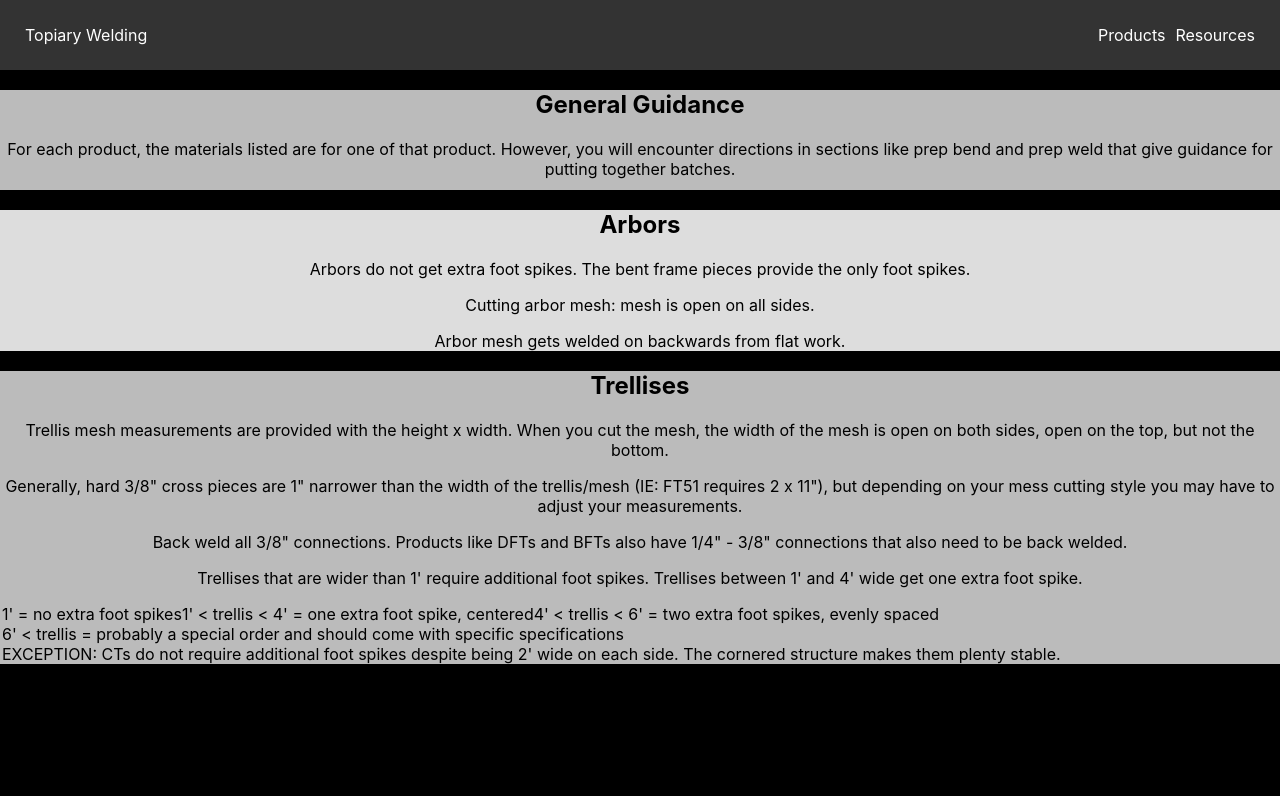
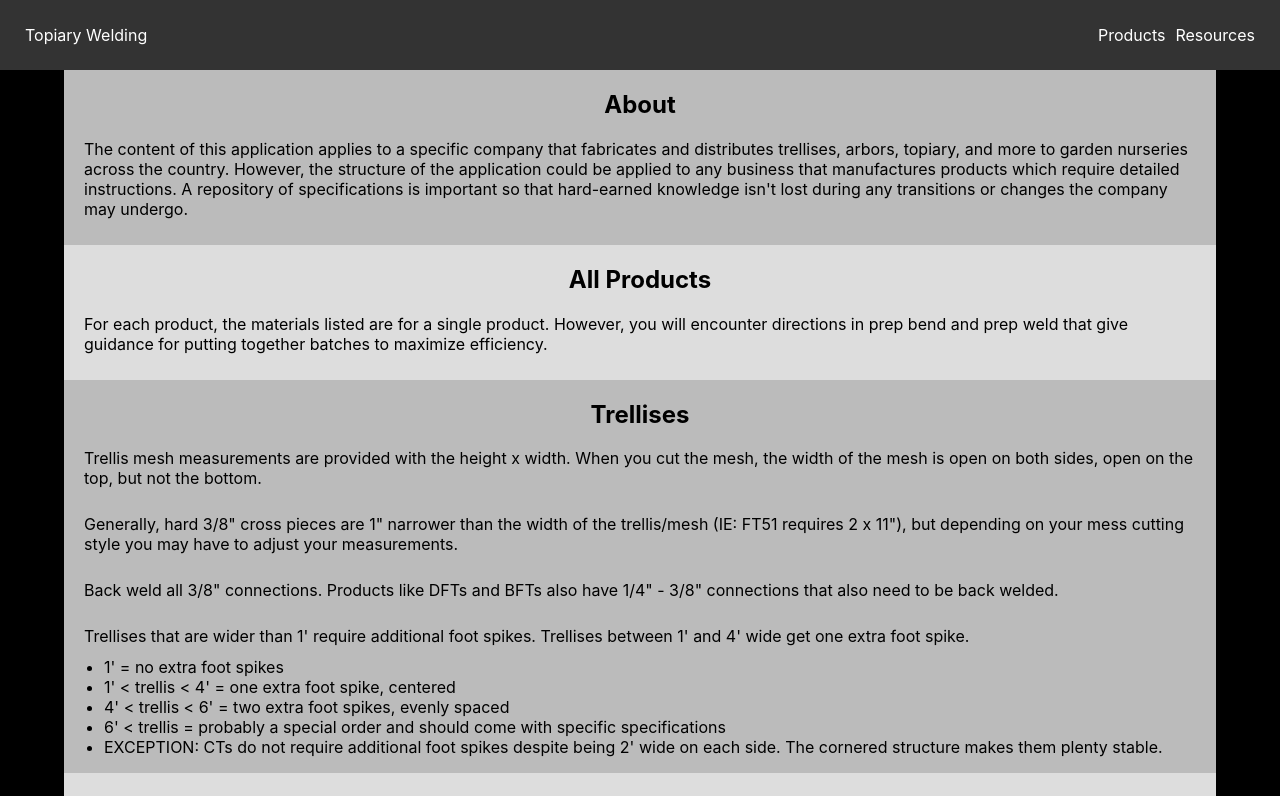
Before and after one commit to capnnemo2/at-product-guide, a React (Create React App) app: page /resources in a window 1280 px wide. Shown: the top 796 px of the page. Built offline with nearby package versions, Linux system fonts and the light colour scheme; no server answers.

Commit message:
Adds an about section to resources

```diff
--- a/src/Resources/Resources.css
+++ b/src/Resources/Resources.css
@@ -0,0 +1,19 @@
+.Resources {
+  display: flex;
+  flex-direction: column;
+  max-width: 90%;
+  margin: 0 auto;
+}
+
+.text-block {
+  text-align: left;
+  padding: 0 20px 10px 20px;
+}
+
+.trellis-feet {
+  list-style-type: disc;
+  text-align: left;
+  margin-top: -15px;
+  margin-left: 0;
+  display: block;
+}
--- a/src/Resources/Resources.js
+++ b/src/Resources/Resources.js
@@ -5,55 +5,49 @@ export default class Resources extends React.Component {
   render() {
     return (
       <div className="Resources">
-        {/* <section>
-          <p>
-            This page will include images and descriptions of the various jigs
-            and benders. It will also include general tips and guidelines. For
-            example: All arbors do not require additional foot spikes.
-          </p>
-          <p>
-            Perhaps this section will also include things like how to make top
-            rings?
-          </p>
-        </section> */}
         <section>
-          <h2>General Guidance</h2>
-          <p>
-            For each product, the materials listed are for one of that product.
-            However, you will encounter directions in sections like prep bend
-            and prep weld that give guidance for putting together batches.
+          <h2>About</h2>
+          <p className="text-block">
+            The content of this application applies to a specific company that
+            fabricates and distributes trellises, arbors, topiary, and more to
+            garden nurseries across the country. However, the structure of the
+            application could be applied to any business that manufactures
+            products which require detailed instructions. A repository of
+            specifications is important so that hard-earned knowledge isn't lost
+            during any transitions or changes the company may undergo.
           </p>
         </section>
         <section>
-          <h2>Arbors</h2>
-          <p>
-            Arbors do not get extra foot spikes. The bent frame pieces provide
-            the only foot spikes.
+          <h2>All Products</h2>
+          <p className="text-block">
+            For each product, the materials listed are for a single product.
+            However, you will encounter directions in prep bend and prep weld
+            that give guidance for putting together batches to maximize
+            efficiency.
           </p>
-          <p>Cutting arbor mesh: mesh is open on all sides.</p>
-          <p>Arbor mesh gets welded on backwards from flat work.</p>
         </section>
+
         <section>
           <h2>Trellises</h2>
-          <p>
+          <p className="text-block">
             Trellis mesh measurements are provided with the height x width. When
             you cut the mesh, the width of the mesh is open on both sides, open
             on the top, but not the bottom.
           </p>
-          <p>
+          <p className="text-block">
             Generally, hard 3/8" cross pieces are 1" narrower than the width of
             the trellis/mesh (IE: FT51 requires 2 x 11"), but depending on your
             mess cutting style you may have to adjust your measurements.
           </p>
-          <p>
+          <p className="text-block">
             Back weld all 3/8" connections. Products like DFTs and BFTs also
             have 1/4" - 3/8" connections that also need to be back welded.
           </p>
-          <p>
+          <p className="text-block">
             Trellises that are wider than 1' require additional foot spikes.
             Trellises between 1' and 4' wide get one extra foot spike.
           </p>
-          <ul>
+          <ul className="trellis-feet">
             <li>1' = no extra foot spikes</li>
             <li>1' &lt; trellis &lt; 4' = one extra foot spike, centered</li>
             <li>
@@ -70,6 +64,20 @@ export default class Resources extends React.Component {
             </li>
           </ul>
         </section>
+
+        <section>
+          <h2>Arbors</h2>
+          <p className="text-block">
+            Arbors do not get extra foot spikes. The bent frame pieces provide
+            the only foot spikes.
+          </p>
+          <p className="text-block">
+            Cutting arbor mesh: mesh is open on all sides.
+          </p>
+          <p className="text-block">
+            Arbor mesh gets welded on backwards from flat work.
+          </p>
+        </section>
       </div>
     );
   }
--- a/src/config.js
+++ b/src/config.js
@@ -1,5 +1,6 @@
 export default {
   API_ENDPOINT:
-    process.env.REACT_APP_DATABASE_URL || `http://localhost:8000/api`,
+    process.env.REACT_APP_API_BASE_URL || `http://localhost:8000/api`,
+
   API_KEY: process.env.REACT_APP_API_TOKEN,
 };
```
